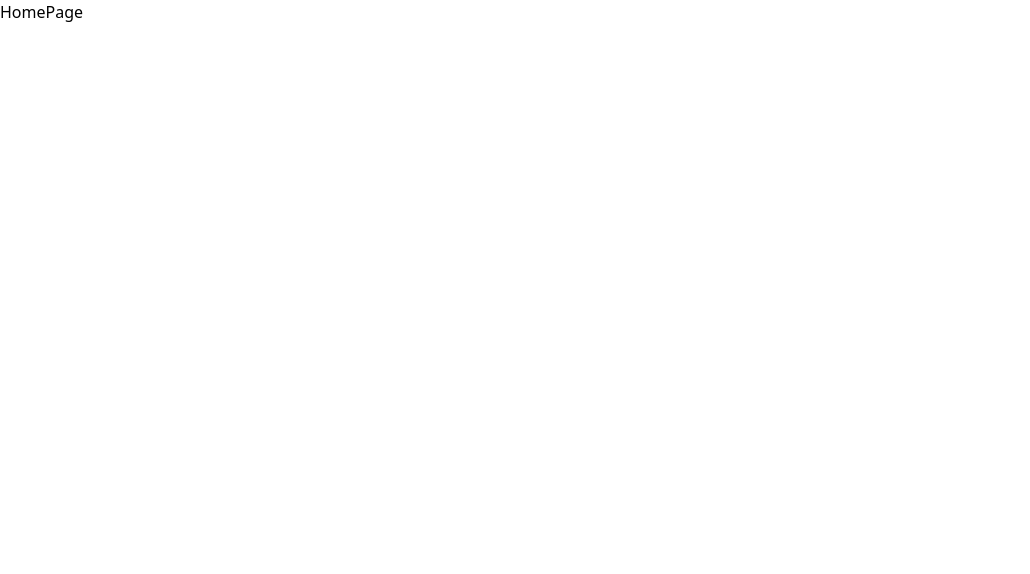
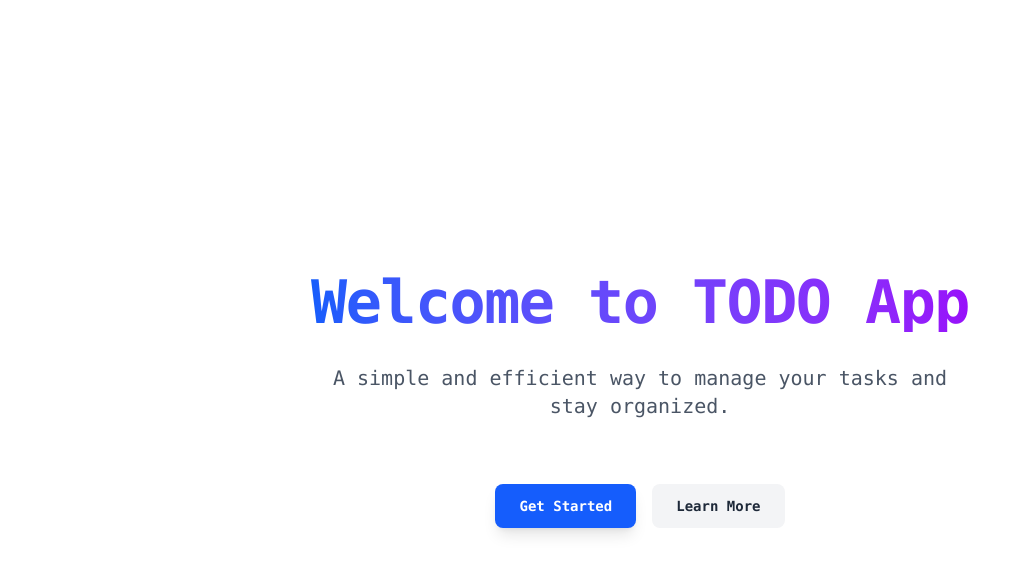
Before and after one commit to time-and-rice/todo-app-20251120, a Next.js app: page / in a window 1280 px wide. Shown: the top 574 px of the page, without its empty margins (0-1030 px from the left). Built offline with nearby package versions, Linux system fonts and the light colour scheme.

Commit message:
feat: Add initial homepage layout and styling
Co-authored-by: time.and.rice <time.and.rice@gmail.com>

```diff
--- a/app/page.tsx
+++ b/app/page.tsx
@@ -1,3 +1,24 @@
 export default function Home() {
-  return "HomePage";
+  return (
+    <main className="flex min-h-screen flex-col items-center justify-center p-8">
+      <div className="z-10 w-full max-w-5xl items-center justify-between font-mono text-sm">
+        <div className="flex flex-col items-center gap-8">
+          <h1 className="text-6xl font-bold tracking-tight text-center bg-gradient-to-r from-blue-600 to-purple-600 bg-clip-text text-transparent">
+            Welcome to TODO App
+          </h1>
+          <p className="text-xl text-gray-600 dark:text-gray-400 text-center max-w-2xl">
+            A simple and efficient way to manage your tasks and stay organized.
+          </p>
+          <div className="mt-8 flex gap-4">
+            <button className="px-6 py-3 bg-blue-600 text-white rounded-lg font-semibold hover:bg-blue-700 transition-colors shadow-lg hover:shadow-xl">
+              Get Started
+            </button>
+            <button className="px-6 py-3 bg-gray-100 text-gray-800 rounded-lg font-semibold hover:bg-gray-200 transition-colors dark:bg-gray-800 dark:text-gray-200 dark:hover:bg-gray-700">
+              Learn More
+            </button>
+          </div>
+        </div>
+      </div>
+    </main>
+  );
 }
```
